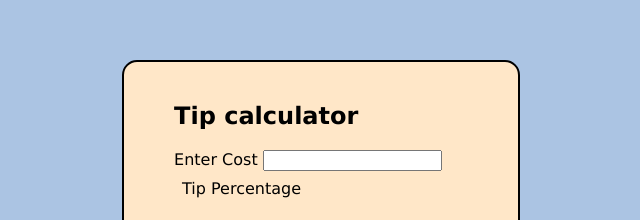
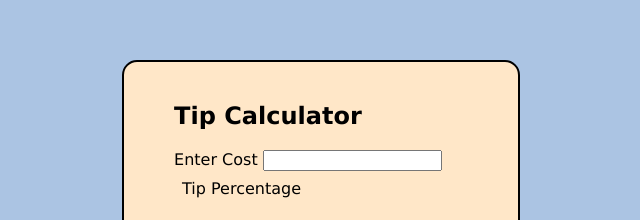
Before and after one commit to aarongarry/is120-hw9-aaron-garry, a plain HTML site: page index.html in a window 1280 px wide. Shown: the part 164-384 px from the top of the page, 319-959 px from the left. Drawn offline with Linux system fonts and the light colour scheme.

Commit message:
Updated H1

```diff
--- a/index.html
+++ b/index.html
@@ -9,7 +9,7 @@
   </head>
   <body>
     <section class="calculatorBox">
-      <h1>Tip calculator</h1>
+      <h1>Tip Calculator</h1>
       <div>
         <label for="initialCost">Enter Cost</label>
         <input type="text" id="initialCost" />
```
